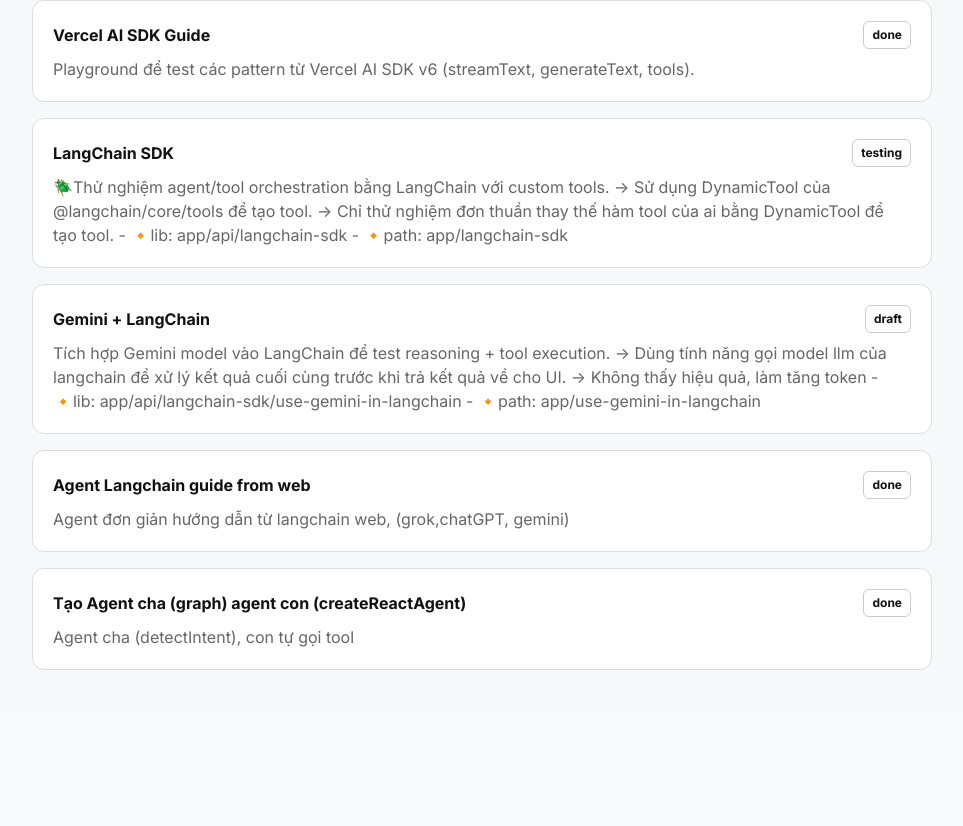
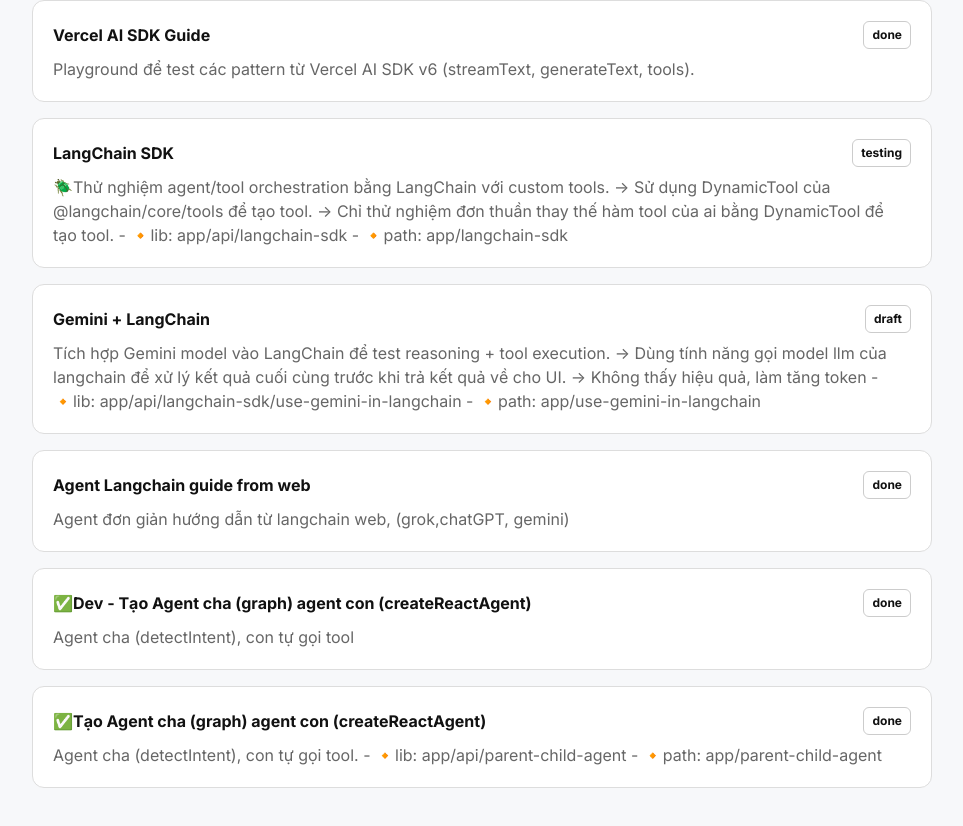
Before and after one commit to phxbinh/TrungNguyen, a Next.js app: page / in a window 1280 px wide. Shown: the part 1042-1868 px from the top of the page, without its empty margins (8-971 px from the left). Before the commit the page ends 1752 px from the top, so only its background shows below. Built offline with nearby package versions, Linux system fonts and the light colour scheme.

Commit message:
Update page.tsx

```diff
--- a/src/app/page.tsx
+++ b/src/app/page.tsx
@@ -145,9 +145,19 @@ Khai báo các tools, sau đó:
   },
 {
     href: '/chat-langgraph-agent-child',
-    title: 'Tạo Agent cha (graph) agent con (createReactAgent)',
+    title: '✅Dev - Tạo Agent cha (graph) agent con (createReactAgent)',
     summary:
       'Agent cha (detectIntent), con tự gọi tool',
+    status: 'done',
+  },
+{
+    href: '/parent-child-agent',
+    title: '✅Tạo Agent cha (graph) agent con (createReactAgent)',
+    summary:
+      `Agent cha (detectIntent), con tự gọi tool.
+- 🔸lib: app/api/parent-child-agent
+- 🔸path: app/parent-child-agent
+`,
     status: 'done',
   },
 ];
```
